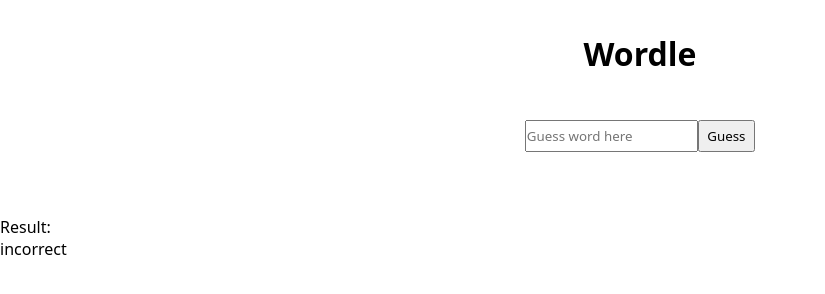
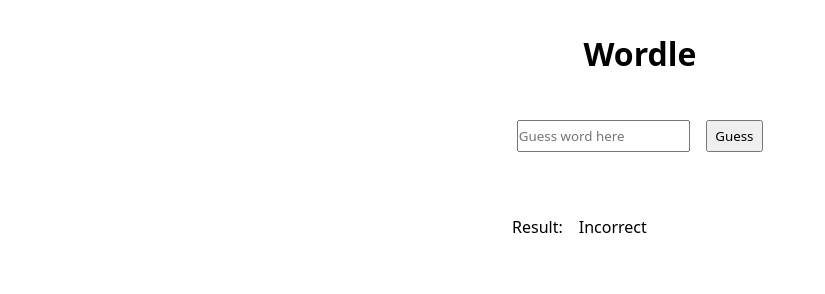
Before and after one commit to manjeetsharma0796/wordle, a website: page index.html in a window 1280 px wide. Both pictures are taken after a click on the button "Guess". Shown: the whole page, without its empty margins (0-825 px from the left). Drawn offline with Linux system fonts and the light colour scheme.

Commit message:
Refactor: css file, js file and add new section for display

```diff
--- a/index.html
+++ b/index.html
@@ -16,7 +16,9 @@
       />
       <input type="button" value="Guess" id="guess-button" />
     </section>
-    <p>Result:</p>
-    <p id="result"></p>
+    <section id="display">
+      <p>Result:</p>
+      <p id="result"></p>
+    </section>
   </body>
 </html>
--- a/index.js
+++ b/index.js
@@ -1,10 +1,9 @@
 const guessOutcomeAndDisplay = (word, resultElement) => {
   const guessedWordElement = document.querySelector("#guess-area");
-  console.log(guessedWordElement.value);
   if (guessedWordElement.value === word) {
-    resultElement.innerText = "correct";
+    resultElement.innerText = "Correct";
   }
-  resultElement.innerText = "incorrect";
+  resultElement.innerText = "Incorrect";
 };
 
 window.onload = () => {
--- a/style.css
+++ b/style.css
@@ -3,10 +3,9 @@
   padding: 0;
   font-family: system-ui, -apple-system, BlinkMacSystemFont, "Segoe UI", Roboto,
     Oxygen, Ubuntu, Cantarell, "Open Sans", "Helvetica Neue", sans-serif;
-
 }
 
-body{
+body {
   display: flex;
   flex-flow: column wrap;
   justify-content: center;
@@ -26,6 +25,7 @@
   flex-flow: row wrap;
   justify-content: center;
   margin: 1em auto;
+  column-gap: 1em;
 }
 
 #input-section * {
@@ -42,6 +42,10 @@
   height: 40%;
 }
 
-#result {
-
+#display {
+  width: 20%;
+  margin: 0 auto;
+  display: flex;
+  flex-flow: row wrap;
+  column-gap: 1em;
 }
```
Also changed, not shown: TODO.txt (+7 -0 lines), README.md.
